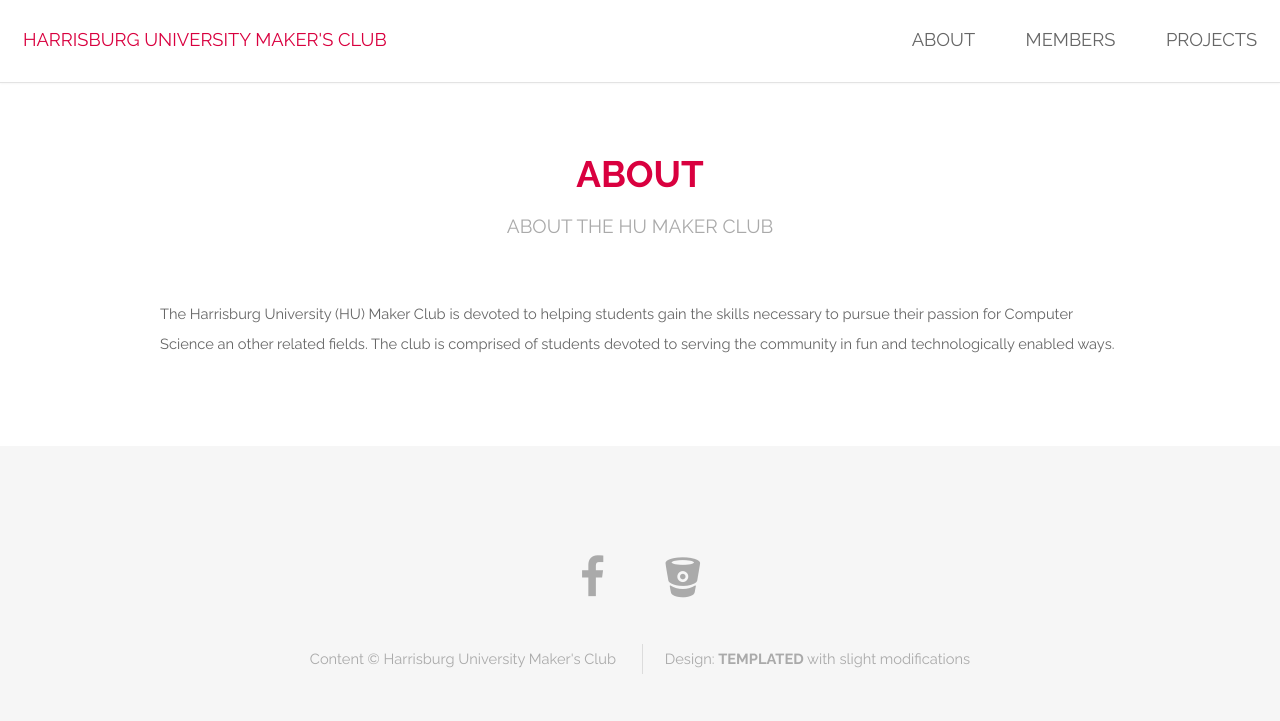
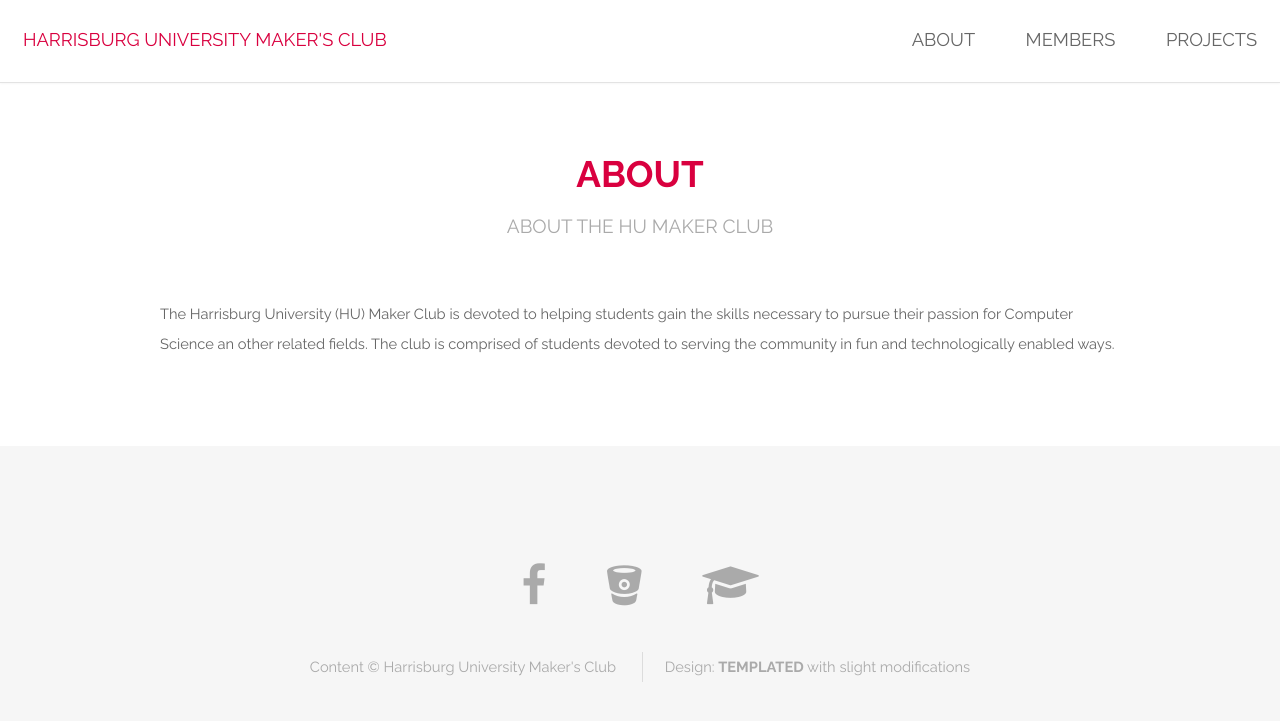
Before and after one commit to stripedpurple/hu-maker-club-site, a Jekyll site: the page built from about.md, in a window 1280 px wide. Shown: the top 721 px of the page. Built offline with Jekyll 4.4.1, drawn with Linux system fonts in a browser that asks for light colours.

Commit message:
added link to sea in footer

```diff
--- a/_includes/footer.html
+++ b/_includes/footer.html
@@ -7,6 +7,8 @@
 				{% if site.bitbucket %}
 				<li><a href="{{ site.bitbucket }}" class="icon fa-bitbucket"></a></li>
 				{% endif %}
+				<li><a href="http://sga.harrisburgu.edu/" class="icon fa fa-graduation-cap"></a></li>
+
 			</ul>
 			<ul class="copyright">
 				<li>Content &copy; {{ site.title }}</li>
```
Also changed, not shown: 1 other file.
